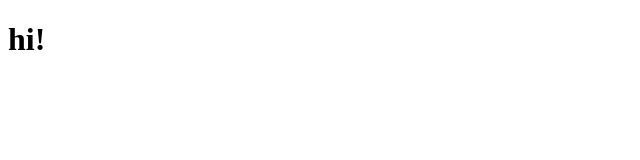
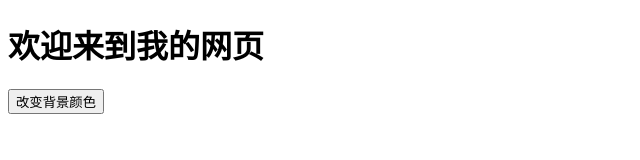
Before and after one commit to Belllsheep/Belllsheeps1, a plain HTML site: page index.html in a window 1280 px wide. Shown: the whole page, without its empty margins (0-640 px from the left). Drawn offline with Linux system fonts and the light colour scheme.

Commit message:
Update index.html
deepseek示例代码

```diff
--- a/index.html
+++ b/index.html
@@ -1,7 +1,14 @@
 <!DOCTYPE html>
-
+<html lang="en">
+<head>
+    <meta charset="UTF-8">
+    <meta name="viewport" content="width=device-width, initial-scale=1.0">
+    <title>静态交互网页示例</title>
+    <link rel="stylesheet" href="styles.css">
+</head>
 <body>
-    <h1>
-        hi!
-    </h1>
+    <h1>欢迎来到我的网页</h1>
+    <button id="changeColorButton">改变背景颜色</button>
+    <script src="script.js"></script>
 </body>
+</html>
```
